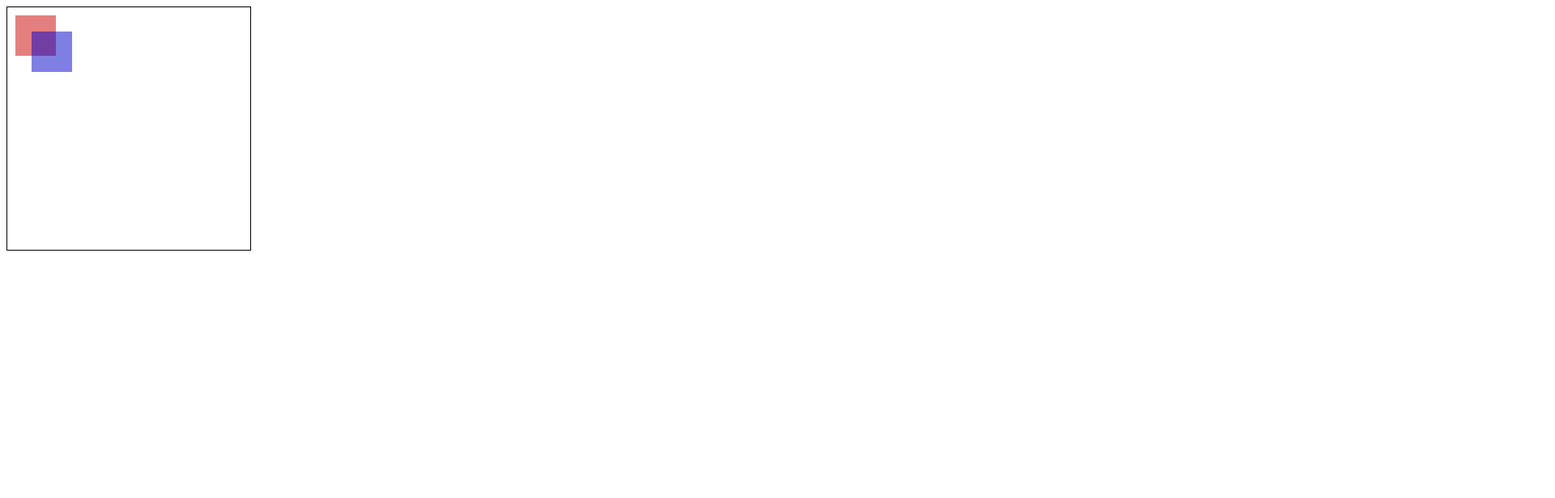
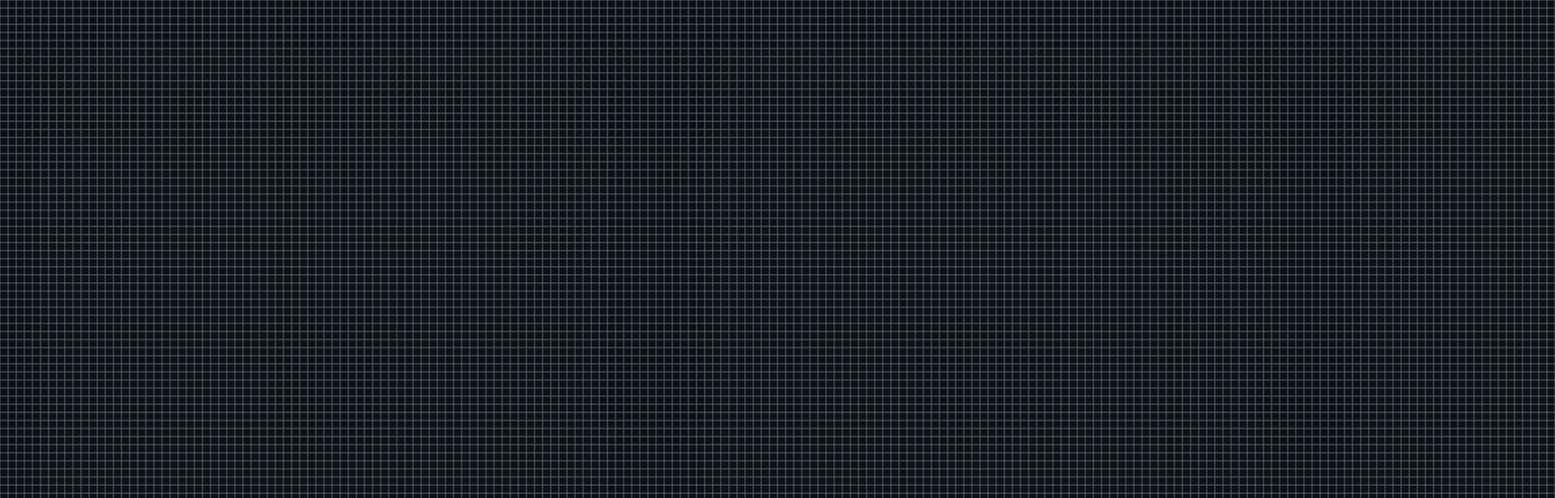
Before and after one commit to inf0craw1/canvas, a plain HTML site: page index.html in a window 1280 px wide. Shown: the top 616 px of the page at 81% size, 1920 px wide, since content can reach past the window. Drawn offline with Linux system fonts and the light colour scheme.

Commit message:
feat: add drawing rect canvas

```diff
--- a/canvas.js
+++ b/canvas.js
@@ -1,10 +1,74 @@
+const GRID_GAP = 10;
+
+const getGridPosition = (location) => {
+    let newLocation = JSON.parse(JSON.stringify(location));
+    newLocation.x = Math.round(newLocation.x / GRID_GAP) * GRID_GAP;
+    newLocation.y = Math.round(newLocation.y / GRID_GAP) * GRID_GAP;
+
+    return newLocation;
+}
 
 const initCanvas = () => {
-    const canvas = document.querySelector('#canvas');
+    let createMode = false;
 
-    let ctx = canvas.getContext('2d');
-    ctx.fillStyle = "rgba(200,0,0,0.5)";
-    ctx.fillRect(10, 10, 50, 50);
-    ctx.fillStyle= "rgba(0,0,200,0.5)";
-    ctx.fillRect(30, 30, 50, 50);
+    const BGCanvas = document.querySelector('#backgroundCanvas');
+    const BGC = BGCanvas.getContext('2d');
+    const DCanvas = document.querySelector('#drawCanvas');
+    const DC = DCanvas.getContext('2d');
+    const NDCanvas = document.querySelector('#newDrawCanvas');
+    const NDC = NDCanvas.getContext('2d');
+
+    let screenWidth = BGCanvas.offsetWidth;
+    let screenHeight = BGCanvas.offsetHeight;
+
+    BGC.strokeStyle="#666666";
+    BGC.lineWidth = 1;
+    for(let i = 0; i <= screenWidth; i += 10) {
+        BGC.beginPath();
+        BGC.moveTo(i, 0);
+        BGC.lineTo(i, screenHeight);
+        BGC.stroke();
+    }
+    for(let i = 0; i <= screenHeight; i += 10) {
+        BGC.beginPath();
+        BGC.moveTo(0, i);
+        BGC.lineTo(screenWidth, i);
+        BGC.stroke();
+    }
+
+
+    const body = document.querySelector('body');
+    let mouseLocation = {x: 0, y: 0};
+    body.addEventListener('keydown', (e) => {
+        if(e.key === 'n' || e.key === 'N') {
+            createMode = true;
+        }
+        if(e.key === 'Escape') {
+            createMode = false;
+        }
+    })
+    body.addEventListener('mousemove', (e) => {
+        mouseLocation = {x: e.layerX, y: e.layerY};
+        if(createMode) {
+            const gridPosition = getGridPosition(mouseLocation);
+            NDC.clearRect(0, 0, screenWidth, screenHeight);
+            NDC.beginPath();
+            NDC.lineWidth = 1;
+            NDC.strokeStyle = "#ffffff";
+            NDC.rect(gridPosition.x, gridPosition.y, 100, 100);
+            NDC.stroke();
+        }
+    })
+    body.addEventListener('click', (e) => {
+        if(createMode) {
+            const gridPosition = getGridPosition(mouseLocation);
+            NDC.clearRect(0, 0, screenWidth, screenHeight);
+            DC.beginPath();
+            DC.lineWidth = 1;
+            DC.strokeStyle = "#ffffff";
+            DC.rect(gridPosition.x, gridPosition.y, 100, 100);
+            DC.stroke();
+            createMode = false;
+        }
+    })
 }
--- a/index.html
+++ b/index.html
@@ -3,21 +3,37 @@
 <head>
     <meta charset="UTF-8">
     <title>Canvas</title>
-    <script src="./canvas.js"></script>
     <style>
         * {
             box-sizing: border-box;
+            padding: 0;
+            margin: 0;
         }
-        #canvas {
-            border: 1px solid black;
+        body {
+            background-color: #0d1117;
+            width: 100vw;
+            height: 100vh;
+        }
+        .canvas-wrapper {
+            position: relative;
+            width: 1920px;
+            height: 1080px;
+        }
+        .canvas-wrapper canvas {
+            position: absolute;
         }
     </style>
 
 </head>
-<body onload="initCanvas();">
+<body onload="initCanvas()">
+    </div>
+    <div class="canvas-wrapper">
+        <canvas id="backgroundCanvas" width="1920px" height="1080px"></canvas>
+        <canvas id="drawCanvas" width="1920px" height="1080px"></canvas>
+        <canvas id="newDrawCanvas" width="1920px" height="1080px"></canvas>
+    </div>
 
-  <canvas id="canvas" width="300" height="300"></canvas>
-
+    <script src="./canvas.js"></script>
 
 </body>
 </html>
```
